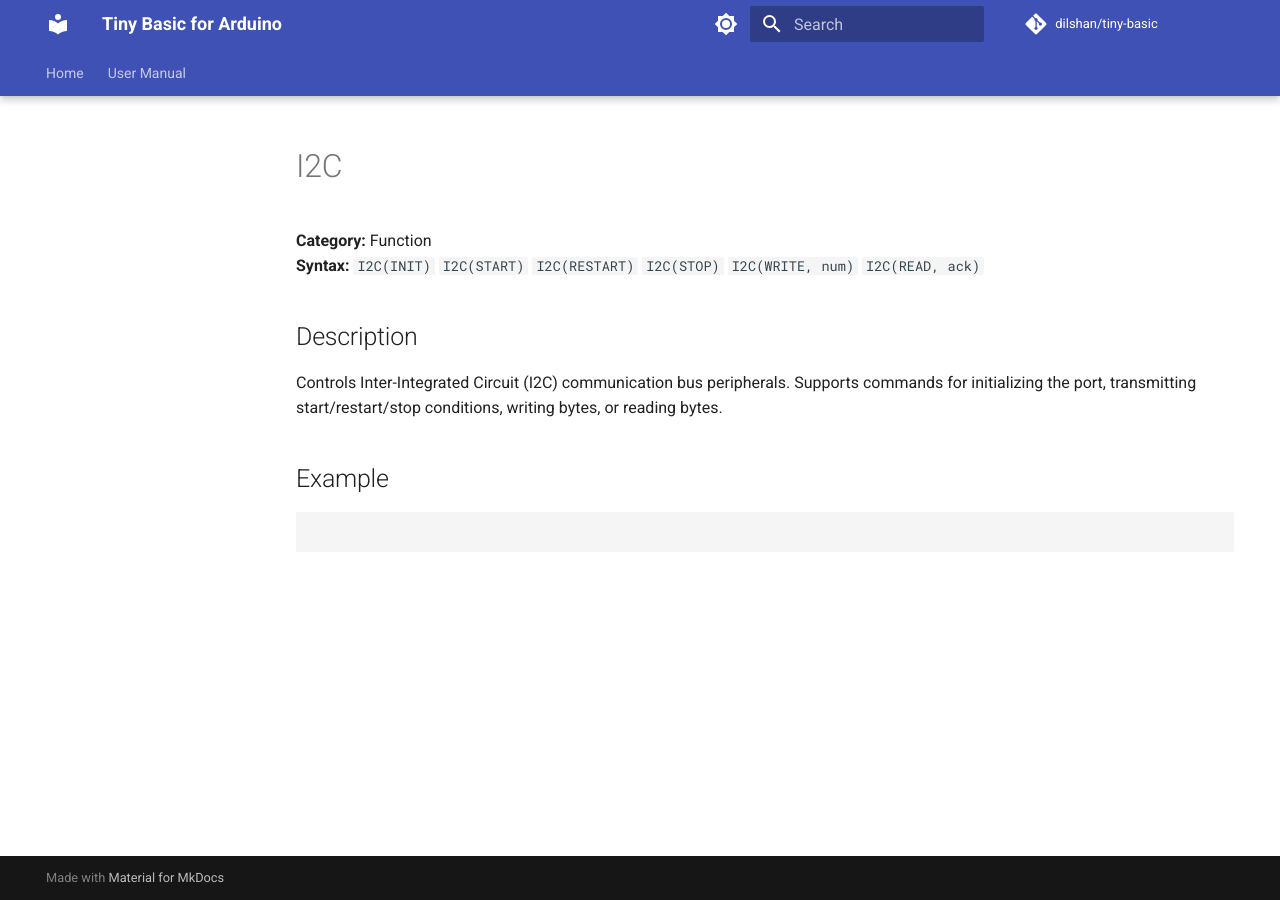
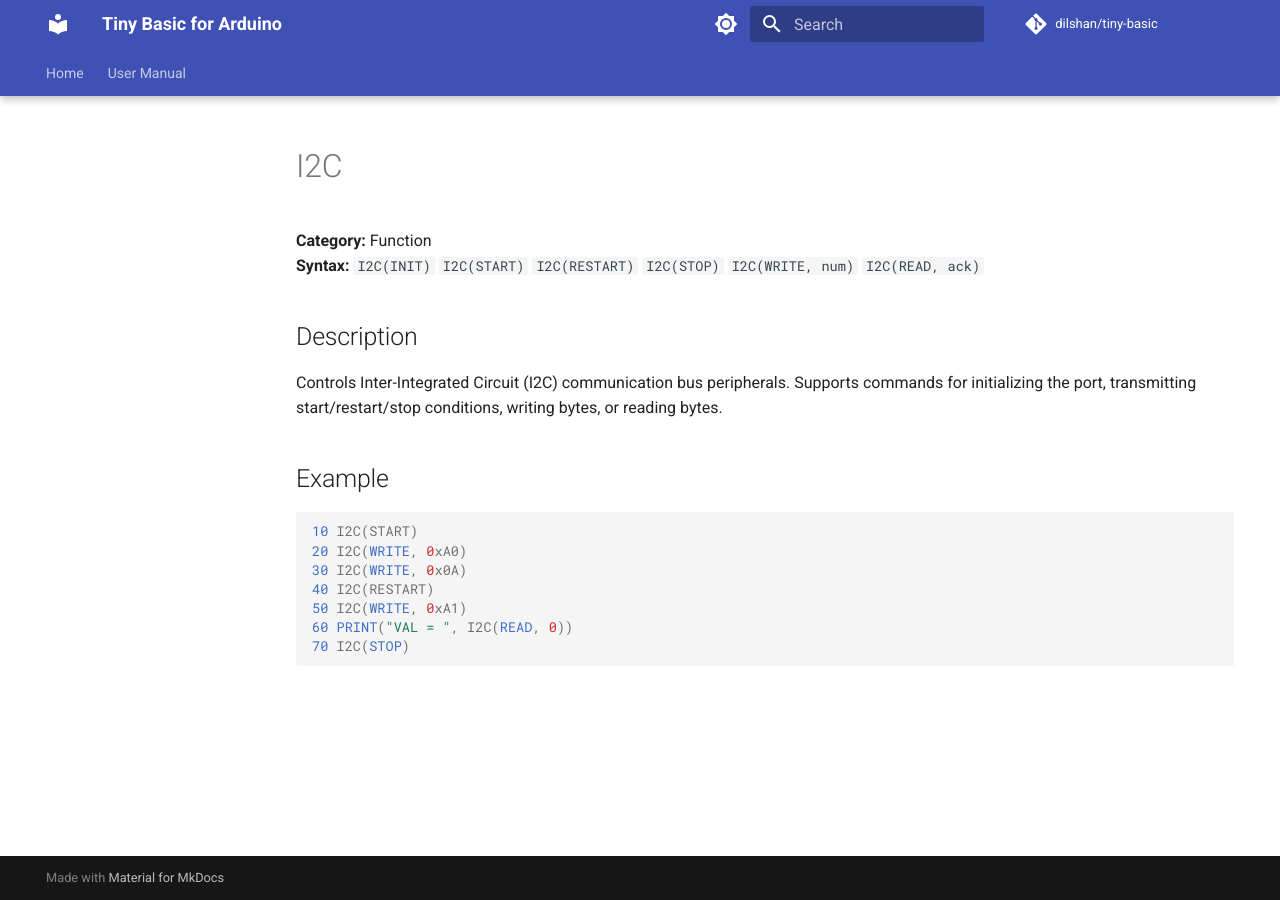
Before and after one commit to dilshan/tiny-basic, an MkDocs documentation site: the page built from docs/manual/i2c.md, in a window 1280 px wide. Built offline with MkDocs 1.6.1 and Material for MkDocs 9.7.7, drawn with Linux system fonts in a browser that asks for light colours; comment, search, counter and statistics services are not loaded.

Commit message:
Add I2C example code.

````diff
--- a/docs/manual/i2c.md
+++ b/docs/manual/i2c.md
@@ -15,5 +15,11 @@ Controls Inter-Integrated Circuit (I2C) communication bus peripherals. Supports
 ## Example
 
 ```basic
-
+10 I2C(START)
+20 I2C(WRITE, 0xA0)
+30 I2C(WRITE, 0x0A)
+40 I2C(RESTART)
+50 I2C(WRITE, 0xA1)
+60 PRINT("VAL = ", I2C(READ, 0))
+70 I2C(STOP)
 ```
````
